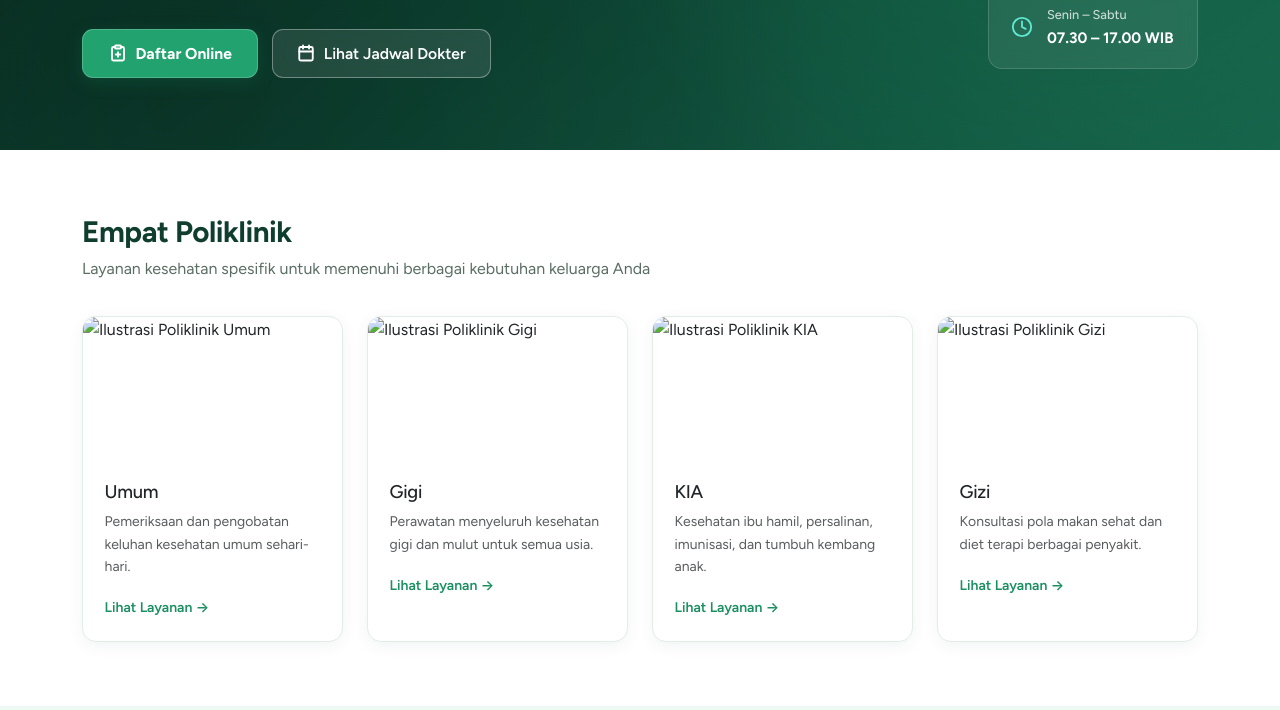
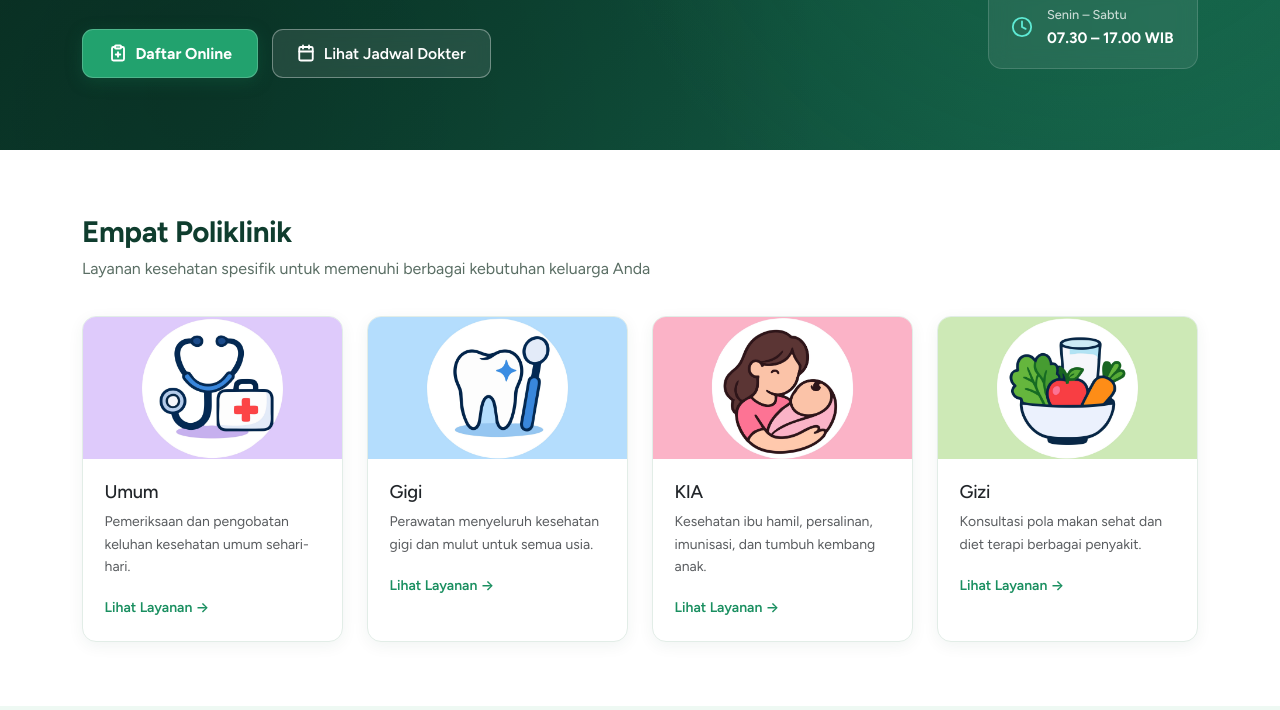
Before and after one commit to ReyhanRefalda/KlinikSehatNusantara, a plain HTML site: page index.html in a window 1280 px wide. Shown: the part 387-1097 px from the top of the page. Drawn offline with nearby package versions, Linux system fonts and the light colour scheme; no server answers.

Commit message:
Memperbaiki icon pelayanan bagian beranda

```diff
--- a/index.html
+++ b/index.html
@@ -166,7 +166,7 @@
             <div class="col-6 col-lg-3">
               <div class="card kartu-poli h-100">
                 <img
-                  src="img/umum.svg"
+                  src="img/umum.jpg"
                   class="card-img-top"
                   alt="Ilustrasi Poliklinik Umum"
                 />
@@ -180,7 +180,7 @@
             <div class="col-6 col-lg-3">
               <div class="card kartu-poli h-100">
                 <img
-                  src="img/gigi.svg"
+                  src="img/gigi.jpg"
                   class="card-img-top"
                   alt="Ilustrasi Poliklinik Gigi"
                 />
@@ -194,7 +194,7 @@
             <div class="col-6 col-lg-3">
               <div class="card kartu-poli h-100">
                 <img
-                  src="img/kia.svg"
+                  src="img/kia.jpg"
                   class="card-img-top"
                   alt="Ilustrasi Poliklinik KIA"
                 />
@@ -208,7 +208,7 @@
             <div class="col-6 col-lg-3">
               <div class="card kartu-poli h-100">
                 <img
-                  src="img/gizi.svg"
+                  src="img/gizi.jpg"
                   class="card-img-top"
                   alt="Ilustrasi Poliklinik Gizi"
                 />
```
